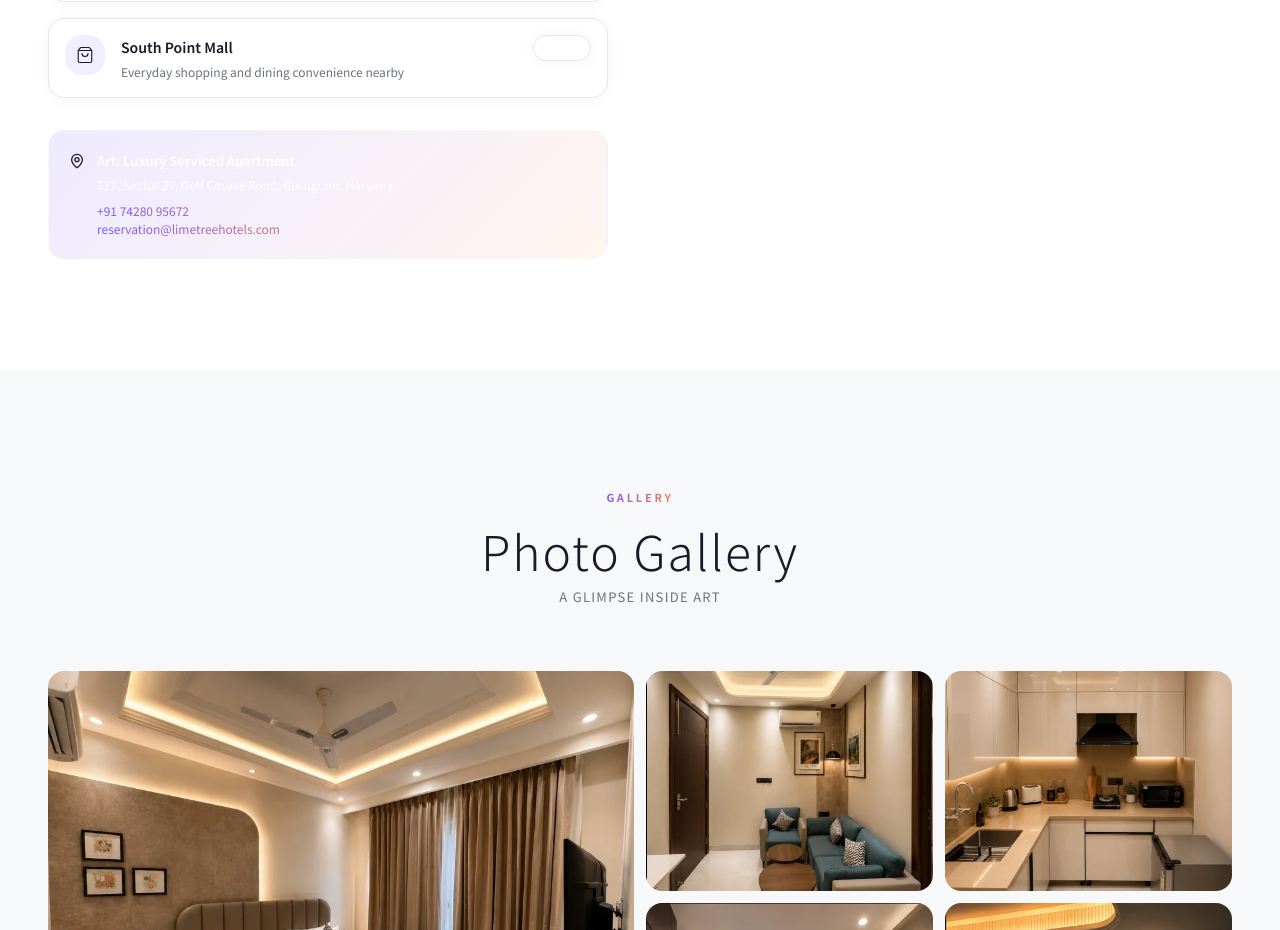
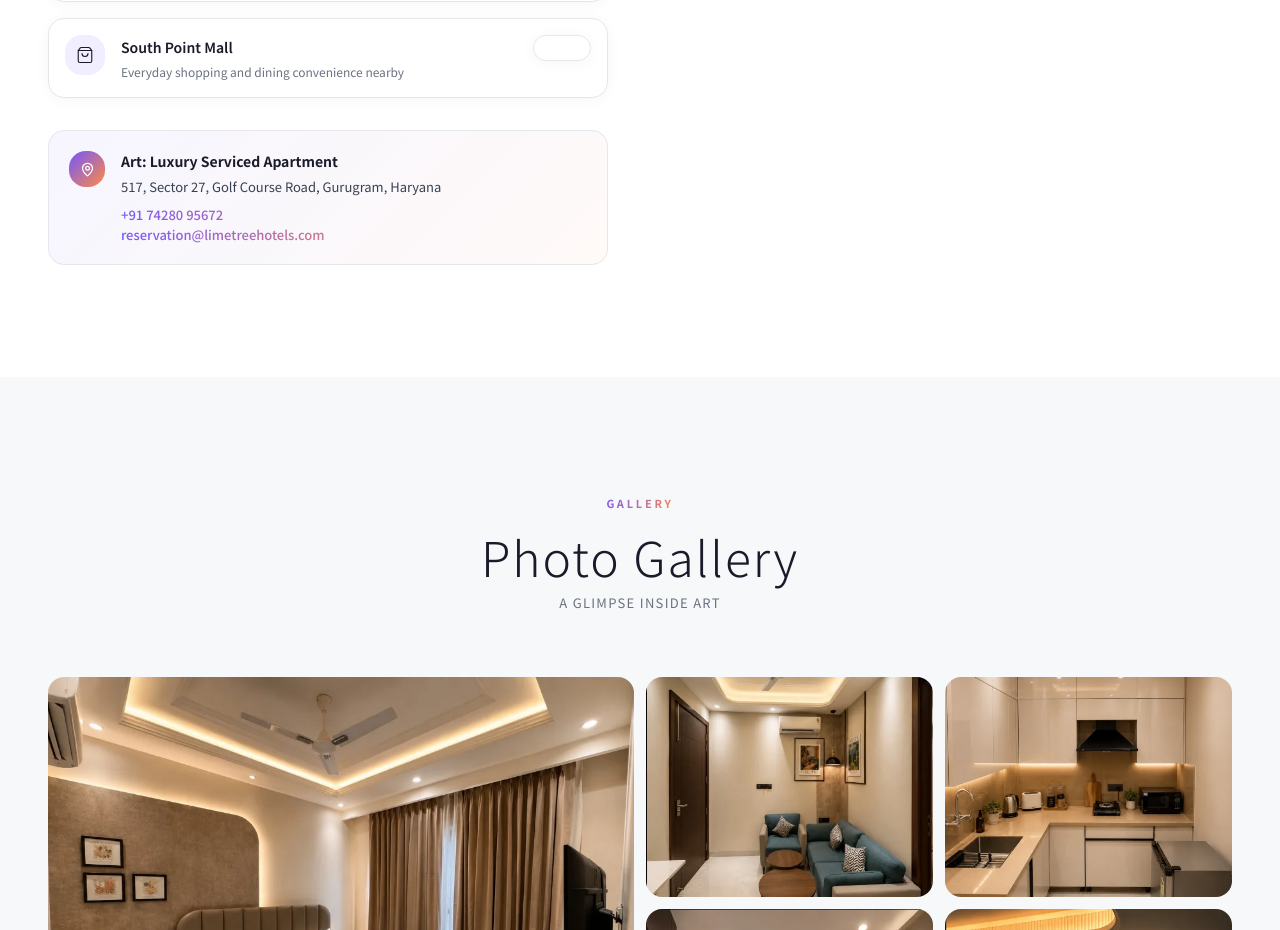
Before and after one commit to adityatkr/art-luxury-apartment, a Next.js app: page / in a window 1280 px wide. Shown: the part 7540-8470 px from the top of the page. Built offline with nearby package versions, Linux system fonts and the light colour scheme; no server answers.

Commit message:
Fix address card text visibility and styling in location section

```diff
--- a/src/components/NearbySection.tsx
+++ b/src/components/NearbySection.tsx
@@ -69,14 +69,16 @@ export default function NearbySection() {
               ))}
             </div>
 
-            <div className="mt-8 p-5 rounded-2xl border border-white/[0.07]" style={{ background: "linear-gradient(135deg, rgba(115,87,255,0.12), rgba(255,138,69,0.08))" }}>
-              <div className="flex items-start gap-3">
-                <MapPin size={16} className="grad-text mt-0.5 flex-shrink-0" />
+            <div className="mt-8 p-5 rounded-2xl border border-[#E5E7EB]" style={{ background: "linear-gradient(135deg, rgba(115,87,255,0.06), rgba(255,138,69,0.04))" }}>
+              <div className="flex items-start gap-4">
+                <div className="w-9 h-9 rounded-xl flex items-center justify-center flex-shrink-0" style={{ background: "linear-gradient(135deg, #7357FF, #FF8A45)" }}>
+                  <MapPin size={15} className="text-white" strokeWidth={2} />
+                </div>
                 <div>
-                  <p className="text-[13px] font-semibold text-white mb-1">Art: Luxury Serviced Apartment</p>
-                  <p className="text-[12px] text-white/80 leading-relaxed">517, Sector 27, Golf Course Road, Gurugram, Haryana</p>
-                  <a href="tel:+917428095672" className="text-[12px] grad-text mt-2 block hover:opacity-80">+91 74280 95672</a>
-                  <a href="mailto:reservation@limetreehotels.com" className="text-[12px] grad-text block hover:opacity-80">reservation@limetreehotels.com</a>
+                  <p className="text-[14px] font-bold text-[#1A1A2A] mb-1">Art: Luxury Serviced Apartment</p>
+                  <p className="text-[13px] text-[#374151] leading-relaxed mb-2">517, Sector 27, Golf Course Road, Gurugram, Haryana</p>
+                  <a href="tel:+917428095672" className="text-[13px] font-medium grad-text mt-1 block hover:opacity-80">+91 74280 95672</a>
+                  <a href="mailto:reservation@limetreehotels.com" className="text-[13px] font-medium grad-text block hover:opacity-80">reservation@limetreehotels.com</a>
                 </div>
               </div>
             </div>
```
